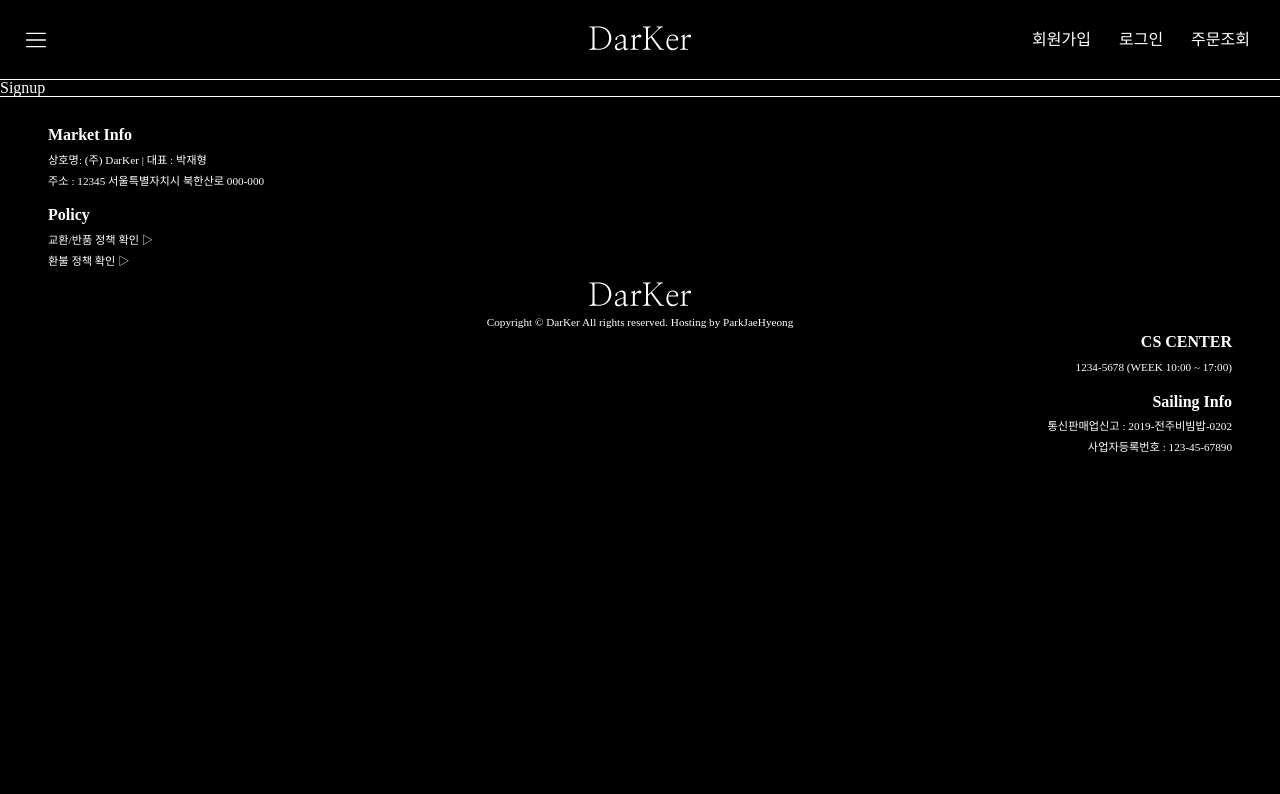
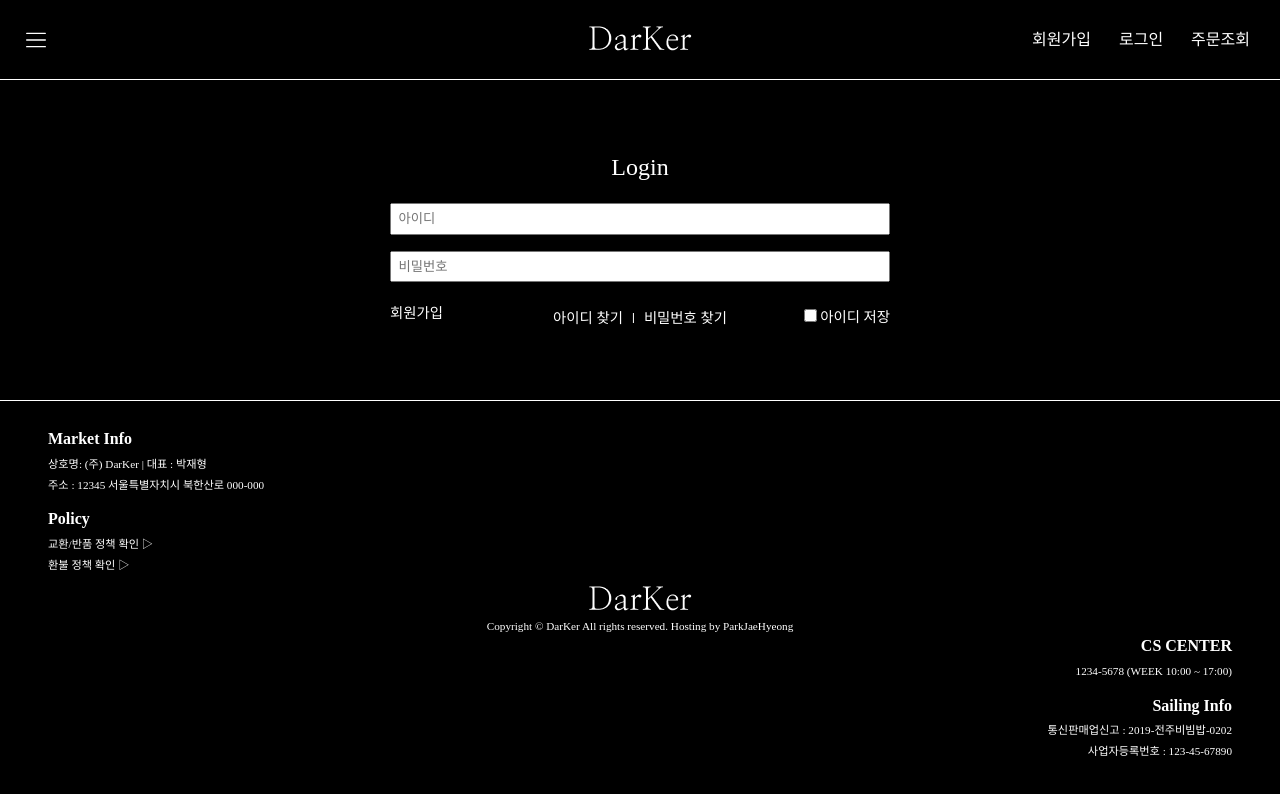
Before and after one commit to zae-hyeong/DarKer, a React (Create React App) app: page / in a window 1280 px wide. Both pictures are taken after a click on the item "로그인". Shown: the top 794 px of the page. Built offline with nearby package versions, Linux system fonts and the light colour scheme.

Commit message:
[feat] add login page

```diff
--- a/src/Component/Auth/Login.css
+++ b/src/Component/Auth/Login.css
@@ -0,0 +1,69 @@
+.login-wrapper {
+  width: 100%;
+  height: calc(100vh - 80px - 400px);
+  display: flex;
+  justify-content: center;
+  align-items: center;
+}
+
+.login-form-label {
+  font-size: 1.5rem;
+  margin-bottom: 1.5rem;
+}
+
+#login-form {
+  display: flex;
+  flex-direction: column;
+  justify-content: center;
+  align-items: center;
+
+  width: 500px;
+}
+
+#login-form > input {
+  width: 100%;
+  padding: 0.4rem;
+  box-sizing: border-box;
+}
+
+#id-input {
+  margin-bottom: 1rem;
+}
+
+#login-detail {
+  width: 100%;
+  position: relative;
+  font-size: 0.9rem;
+  margin-top: 1.5rem;
+}
+
+#find-wrapper {
+  position: absolute;
+  right: 50%;
+  bottom: 0%;
+  transform: translateX(50%);
+  display: flex;
+}
+
+#find-id::after {
+  content: '';
+  flex-grow: 1;
+  background-color: white;
+  height: 0.6rem;
+  width: 1px;
+  margin: 0px 10px;
+  display: inline-block;
+  line-height: 1rem;
+}
+
+#id-input, #pw-input {
+  width: 100%;
+}
+
+.signup {
+  float: left;
+}
+
+#save-id-wrapper {
+  float: right;
+}
--- a/src/Component/Auth/Login.js
+++ b/src/Component/Auth/Login.js
@@ -1,10 +1,29 @@
-import React from 'react'
-import './Login.css'
+import React from "react";
+import "./Login.css";
 
 const Login = () => {
   return (
-    <div>Login</div>
-  )
-}
+    <div className="login-wrapper">
+      <form id="login-form" action="submit">
+        <label className="login-form-label" htmlFor="login-form">Login</label>
+        <input id="id-input" type="text" placeholder="아이디" />
+        <input id="pw-input" type="password" placeholder="비밀번호" />
+        <div id="login-detail">
+          <span className="signup">회원가입</span>
+          <div id="find-wrapper">
+            <span id="find-id">아이디 찾기</span>
+            <span id="find-pw">비밀번호 찾기</span>
+          </div>
+          <div id="save-id-wrapper">
+            <input id="save-id" type="checkbox"></input>
+            <label htmlFor="save-id">
+              아이디 저장
+            </label>
+          </div>
+        </div>
+      </form>
+    </div>
+  );
+};
 
-export default Login
+export default Login;
--- a/src/Component/Footer/Footer.css
+++ b/src/Component/Footer/Footer.css
@@ -1,4 +1,5 @@
 .footer{
+  height: 400px;
   padding: 1.5rem 3rem;
   border-top: 1px white solid;
 }
--- a/src/Component/Header/Header.js
+++ b/src/Component/Header/Header.js
@@ -29,8 +29,8 @@ const Header = (props) => {
         </a>
       </div>
       <ul className="header-menu-list">
-        <li value={1} className="header-menu-item" onClick={navSelectHandler}>회원가입</li>
-        <li value={2} className="header-menu-item" onClick={navSelectHandler}>로그인</li>
+        <li value={2} className="header-menu-item" onClick={navSelectHandler}>회원가입</li>
+        <li value={1} className="header-menu-item" onClick={navSelectHandler}>로그인</li>
         <li value={0} className="header-menu-item" onClick={navSelectHandler}>주문조회</li>
       </ul>
     </header>
```
